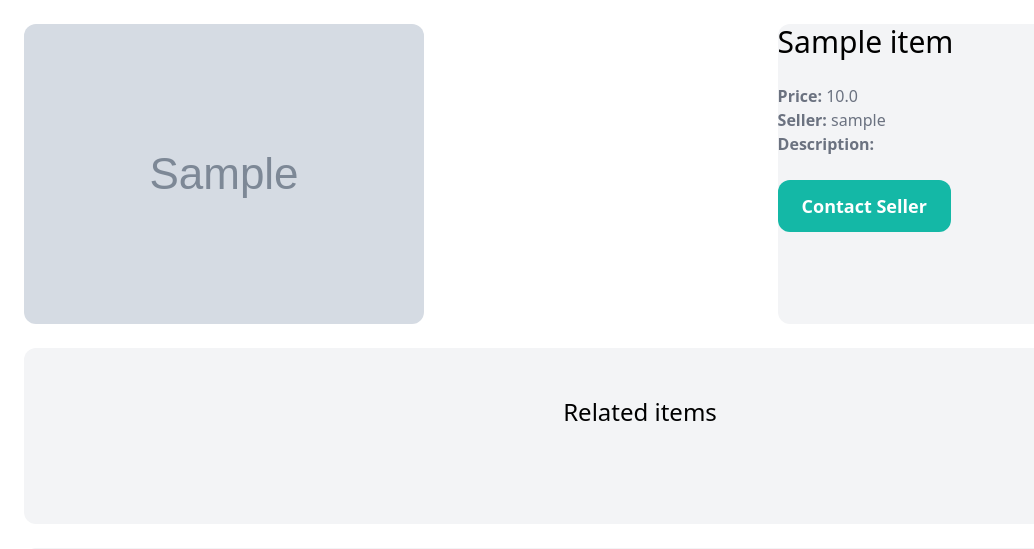
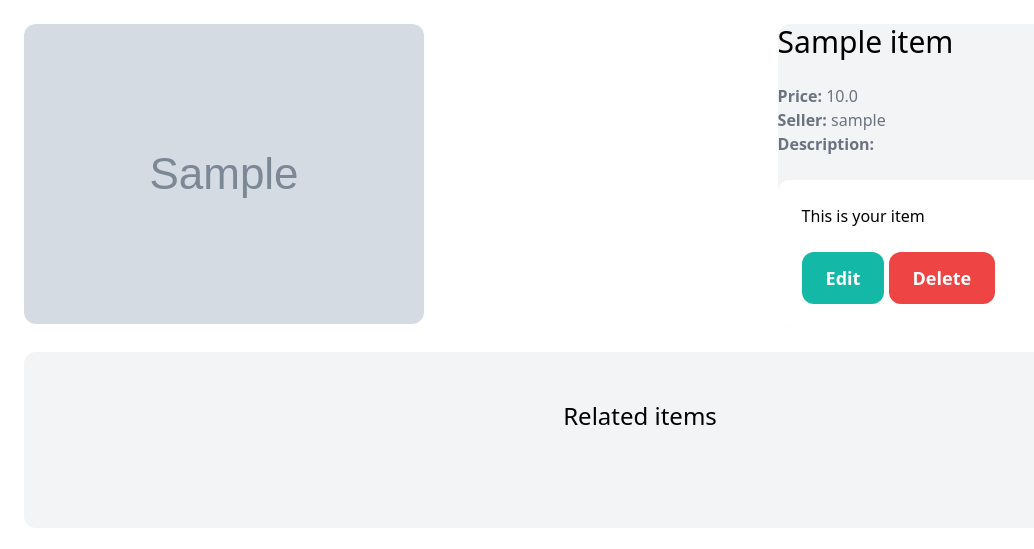
Before and after one commit to ibrahimjasim/Project-Milestone-4, a Django app: page /items/1/ in a window 1280 px wide. Shown: the part 77-626 px from the top of the page, without its empty margins (0-1034 px from the left). Run offline with Django 3.2, Linux system fonts and the light colour scheme; a user stored in the database is signed in; tables that the repository leaves empty hold one stand-in row (values such as "Sample post"); grey boxes marked "Sample" are stand-in pictures; some libraries are stand-ins or nearby versions.

Commit message:
Create a delete function that allows the user to delete an item from the dashboard

```diff
--- a/item/templates/item/detail.html
+++ b/item/templates/item/detail.html
@@ -17,7 +17,16 @@
                  <p class="text-gray-700"><strong class="text-gray-500">Description: </strong><br>{{ item.descrition }}</p>
             {% endif %}
 
-            <a href="#" class="inline-block mt-6 px-6 py-3 text-lg font-semibold bg-teal-500 text-white rounded-xl hover:bg-teal-700 ">Contact Seller</a>
+            {% if request.user == item.created_by %}
+                <div class="mt-6 p-6 bg-white rounded-xl">
+                    <p>This is your item</p>
+                    <a href="#"
+                        class="inline-block mt-6 px-6 py-3 text-lg font-semibold bg-teal-500 text-white rounded-xl">Edit</a>
+                    <a href="{% url 'item:delete' item.id %}" class="inline-block mt-6 px-6 py-3 text-lg font-semibold bg-red-500 text-white rounded-xl">Delete</a>
+                </div>
+            {% else %}
+                <a href="#" class="inline-block mt-6 px-6 py-3 text-lg font-semibold bg-teal-500 text-white rounded-xl hover:bg-teal-700 ">Contact Seller</a>
+            {% endif %}
         </div>
     </div>
     <div class="mt-6 px-6 py-12 bg-gray-100 rounded-xl">
--- a/item/urls.py
+++ b/item/urls.py
@@ -7,4 +7,5 @@
 urlpatterns = [
     path('new/', views.new, name='new'),
     path('<int:pk>/', views.detail, name='detail'),
+    path('<int:pk>/delete/', views.delete, name='delete'),
     ]
--- a/item/views.py
+++ b/item/views.py
@@ -8,7 +8,8 @@
 
 def detail(request, pk):
     item = get_object_or_404(Item, pk=pk)
-    related_items = Item.objects.filter(category=item.category, is_sold=False).exclude(pk=pk)[0:3]
+    related_items = Item.objects.filter(
+        category=item.category, is_sold=False).exclude(pk=pk)[0:3]
 
     return render(request, 'item/detail.html', {
         'item': item,
@@ -34,3 +35,11 @@
         'form': form,
         'title': 'New item',
     })
+
+
+@login_required
+def delete(request, pk):
+    item = get_object_or_404(Item, pk=pk, created_by=request.user)
+    item.delete()
+
+    return redirect('dashboard:index')
```
Also changed, not shown: dashboard/views.py (line endings or trailing spaces).
